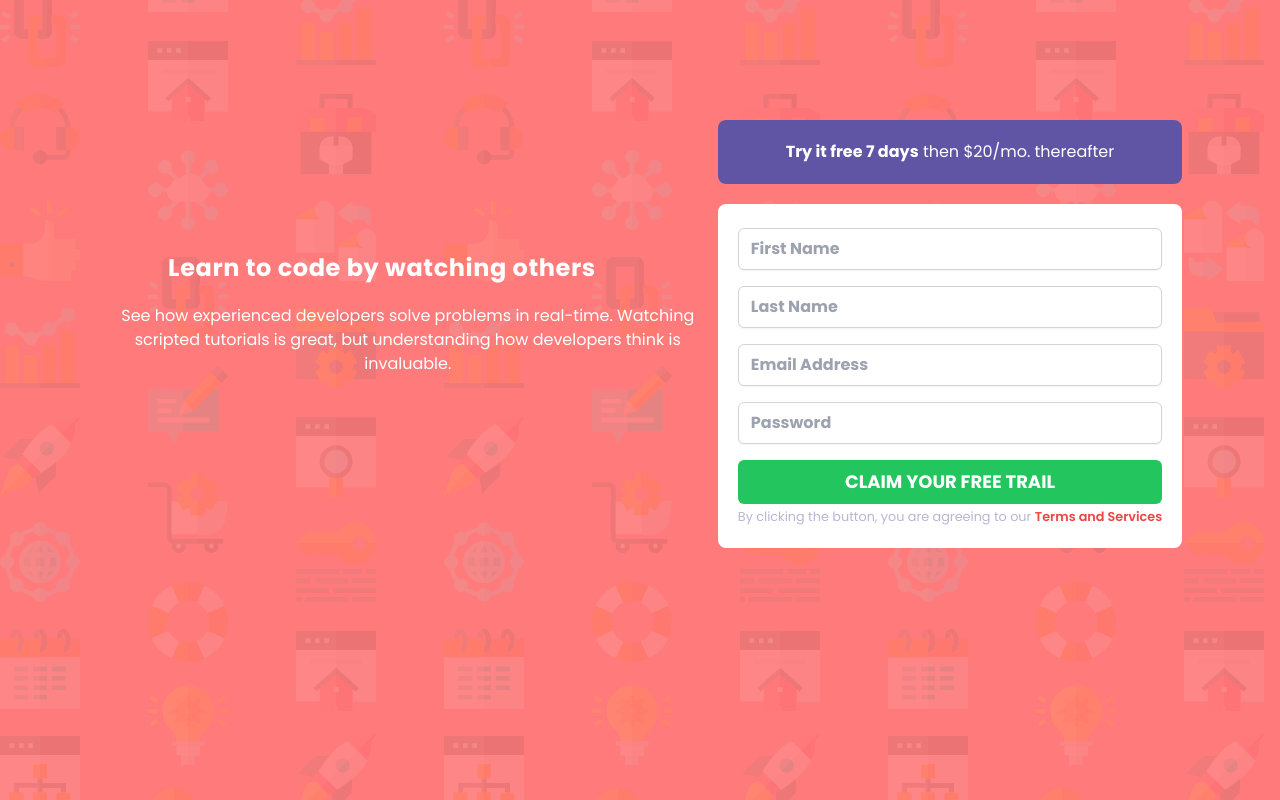
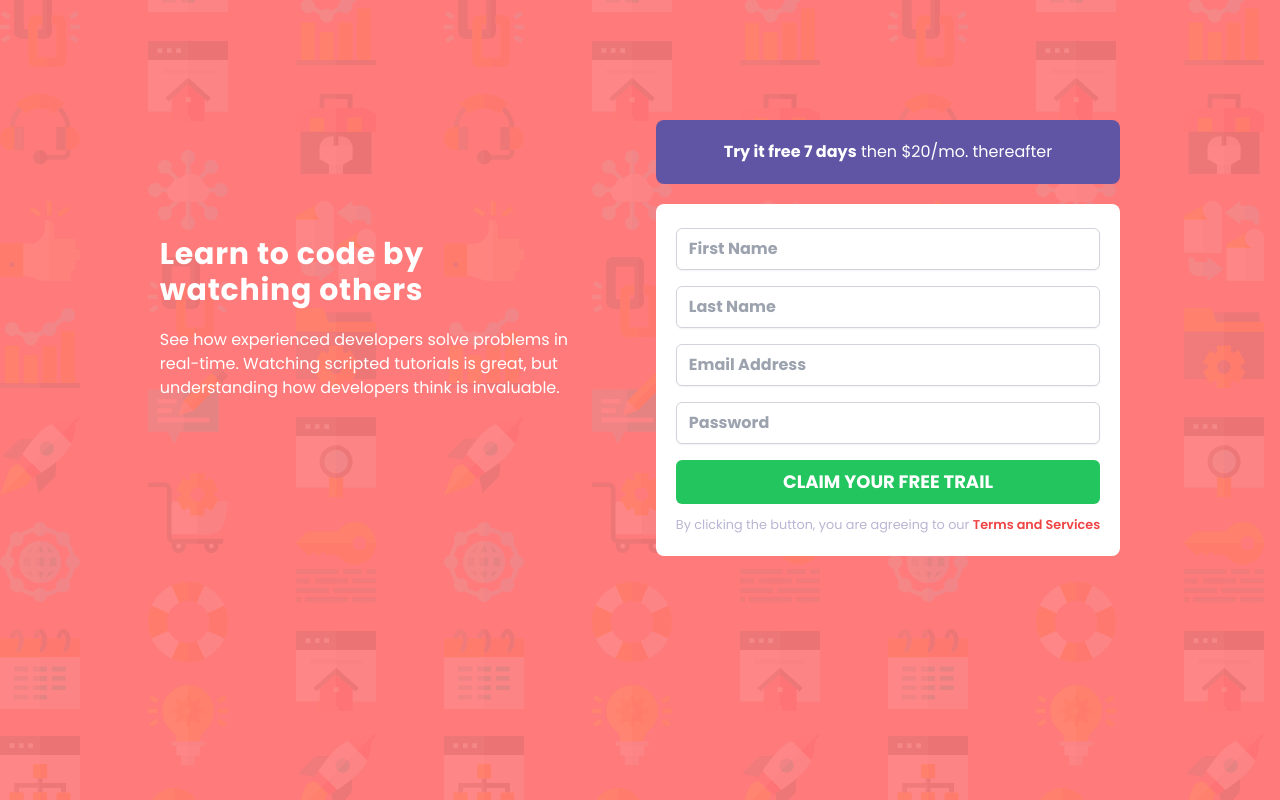
Before and after one commit to terryyufei/frontend_mentor-5, a website: page intro-component-with-signup-form-master/public/index.html in a window 1280 px wide. Drawn offline with nearby package versions, Linux system fonts and the light colour scheme.

Commit message:
desktop and mobile version

```diff
--- a/intro-component-with-signup-form-master/public/index.html
+++ b/intro-component-with-signup-form-master/public/index.html
@@ -8,14 +8,15 @@
   <title>Frontend Mentor | Intro component with sign up form</title>
   <script src="https://cdn.tailwindcss.com"></script>
   <link rel="stylesheet" href="output.css">
+
 </head>
 
 <body class="bg-mobile md:bg-desktop bg-red font-body">
   <main class="mt-20 ml-5 mr-5 md:flex justify-center items-center">
 
     <!-- text div -->
-    <div class="text-white text-center md:w-1/2 ">
-      <h1 class="font-bold text-2xl w-11/12 tracking-wide">
+    <div class="text-white text-center md:w-2/5 md:text-left md:pr-20 ">
+      <h1 class="font-bold text-2xl  md:text-3xl w-11/12 tracking-wide">
         Learn to code by watching others
       </h1>
       <p class="pt-5 ">
@@ -42,6 +43,7 @@
             <input type="text" name="first_name" id="first_name" required placeholder="First Name" class="mt-1 block w-full px-3 py-2 bg-white border border-gray-300 rounded-md shadow-sm
                     placeholder-gray-400 font-bold focus:outline-none focus:border-gray-500 focus:ring-1
                     focus:ring-gray-500">
+
           </label>
 
           <!-- lastname -->
@@ -69,35 +71,18 @@
           <label for="submit" name="submit" value="submit">
             <input type="submit" name="submit" value="CLAIM YOUR FREE TRAIL" class="mt-4 block w-full px-3 py-2 bg-green-500 rounded-md text-white font-bold text-lg">
           </label>
-          <small class="text-grayishBlue text-center">
+          <div class="text-center pt-2">
+          <small class="text-grayishBlue">
           By clicking the button, you are agreeing to our <a href="#" class="text-red-500 font-semibold">Terms and Services</a>
         </small>
+      </div>
         </form>
 
       </div>
     </div>
-
-
-
-
-
-
-
   </main>
-
 
 
 </body>
 
 </html>
-
-<!--
-
-
-
-
-
-
-
-
- -->
```
Also changed, not shown: intro-component-with-signup-form-master/public/output.css.
